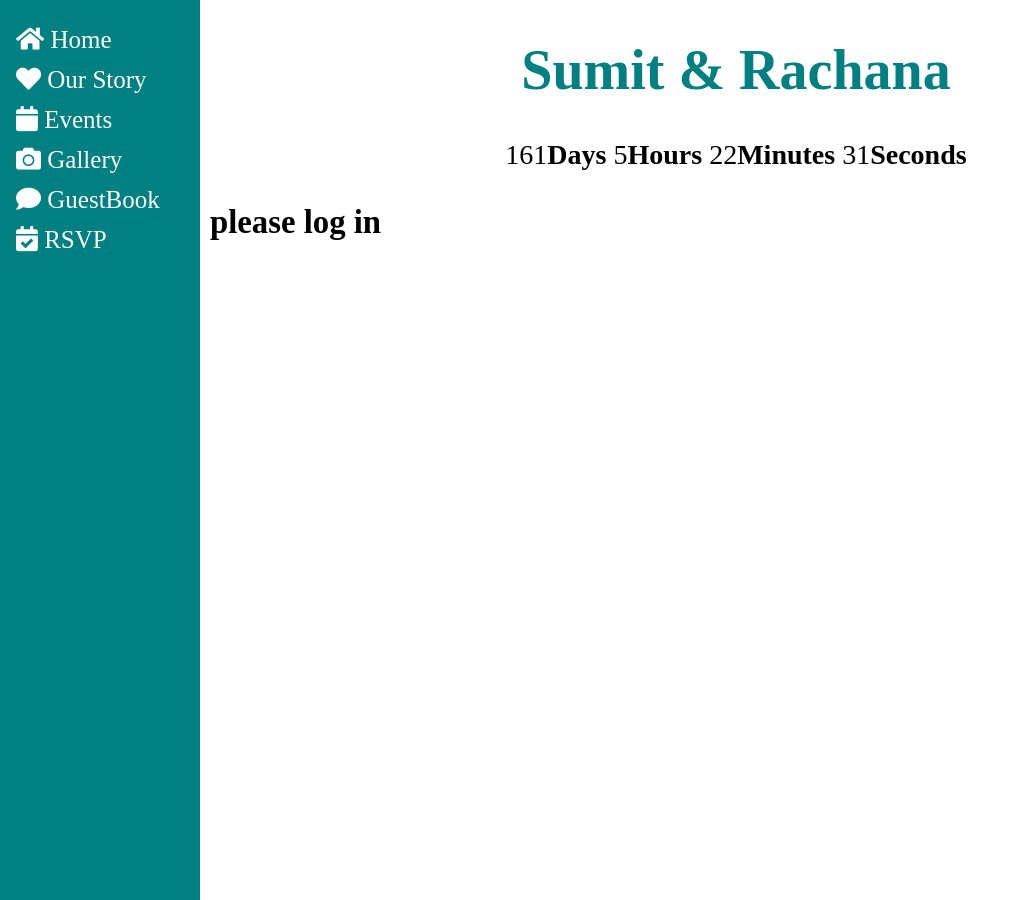
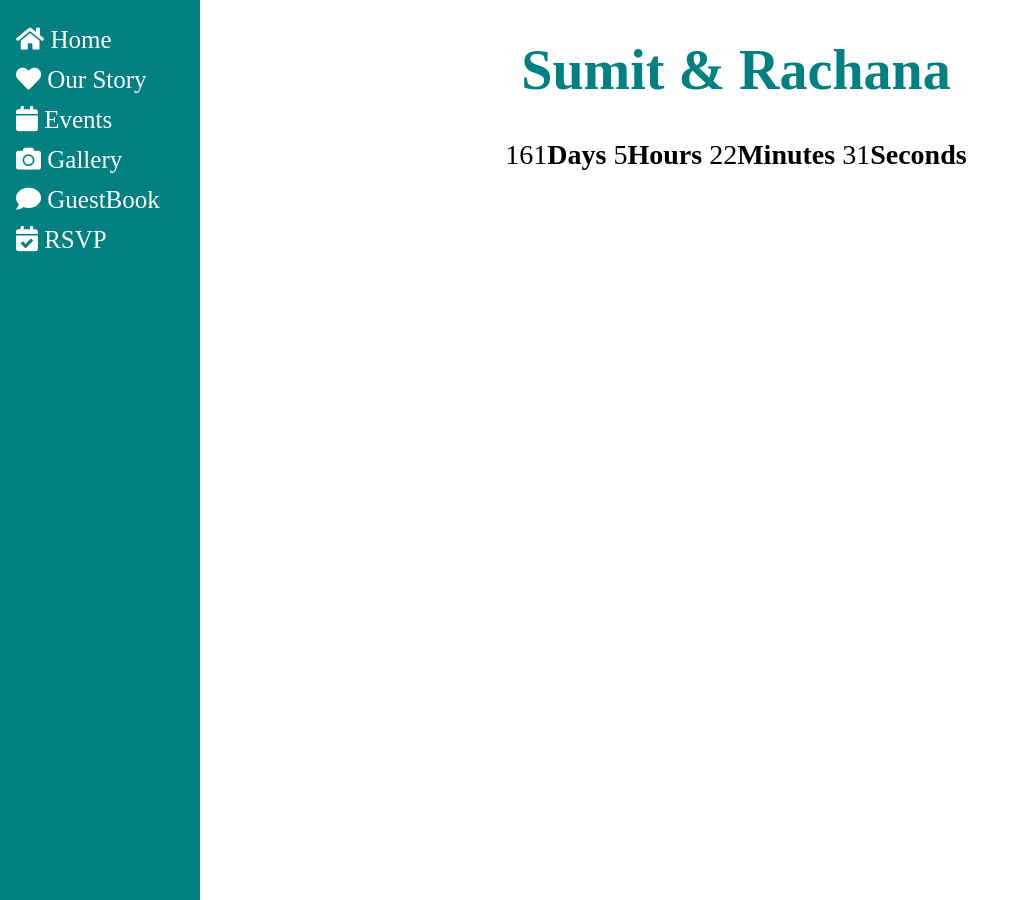
Before and after one commit to varyanirachana/sumitrachana, a Jekyll site: the page built from README.md, in a window 1280 px wide. Shown: the whole page, without its empty margins (0-1013 px from the left). Built offline with Jekyll 4.4.1, drawn with Linux system fonts in a browser that asks for light colours; our own code applies the rules of GitHub Pages for plain Markdown files.

Commit message:
Update default.html

```diff
--- a/_layouts/default.html
+++ b/_layouts/default.html
@@ -25,9 +25,7 @@
            <a href="#"><i class="fas fa-calendar-check"></i> RSVP</a>
 
      </div>
-    <div class="content">
-        <h3> please log in </h3>
-    </div>
+    <div class="content"/>
     <script src="js/timer.js"></script>
   </body>
 </html>
```
